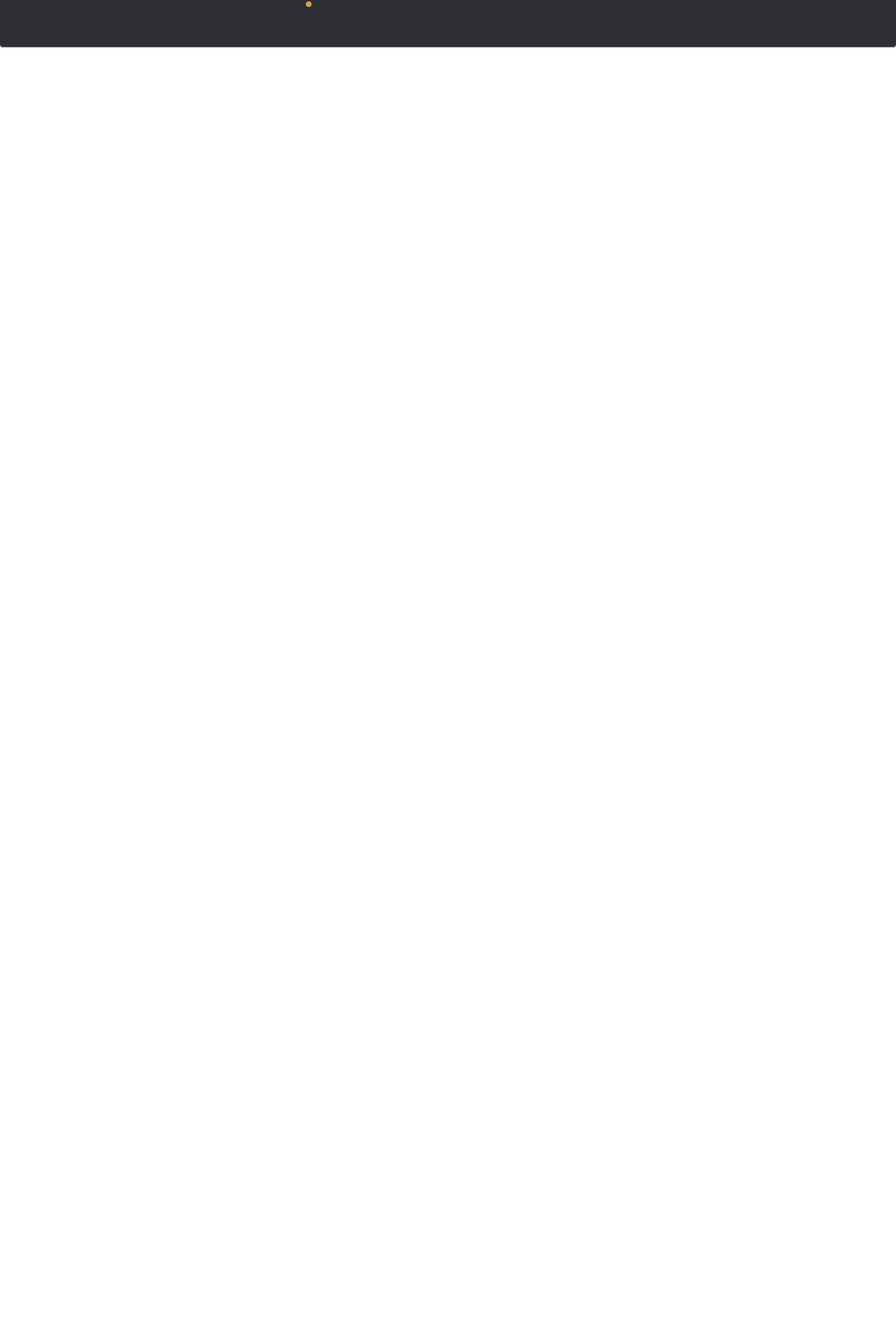
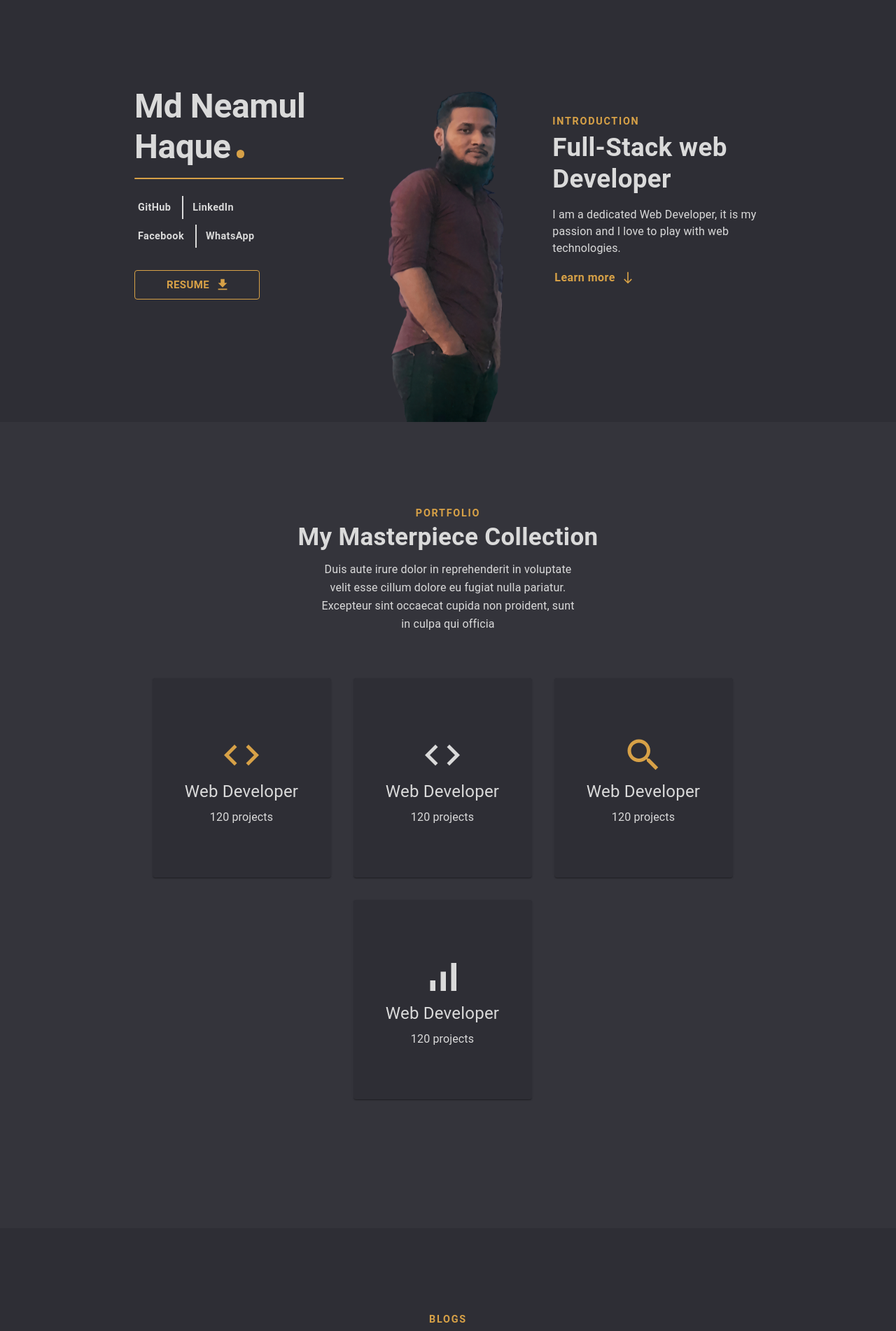
Before and after one commit to Neamul01/portfolio-second-nextjs, a Next.js app: page / in a window 1280 px wide. Shown: the part 117-2019 px from the top of the page at 70% size. Before the commit the page ends 800 px from the top, so only its background shows below. Built offline with nearby package versions, Linux system fonts and the light colour scheme.

Commit message:
all error solved

```diff
--- a/pages/index.tsx
+++ b/pages/index.tsx
@@ -41,12 +41,12 @@ const Home: NextPage = () => {
           }}
         >
           <Navbar />
-          {/* <Introduction /> */}
+          <Introduction />
           {/* <Portfolio /> */}
-          {/* <Services /> */}
-          {/* <Blogs />
+          <Services />
+          <Blogs />
           <Contact />
-          <Footer /> */}
+          <Footer />
         </Stack>
       </Paper>
     </ThemeProvider>
```
